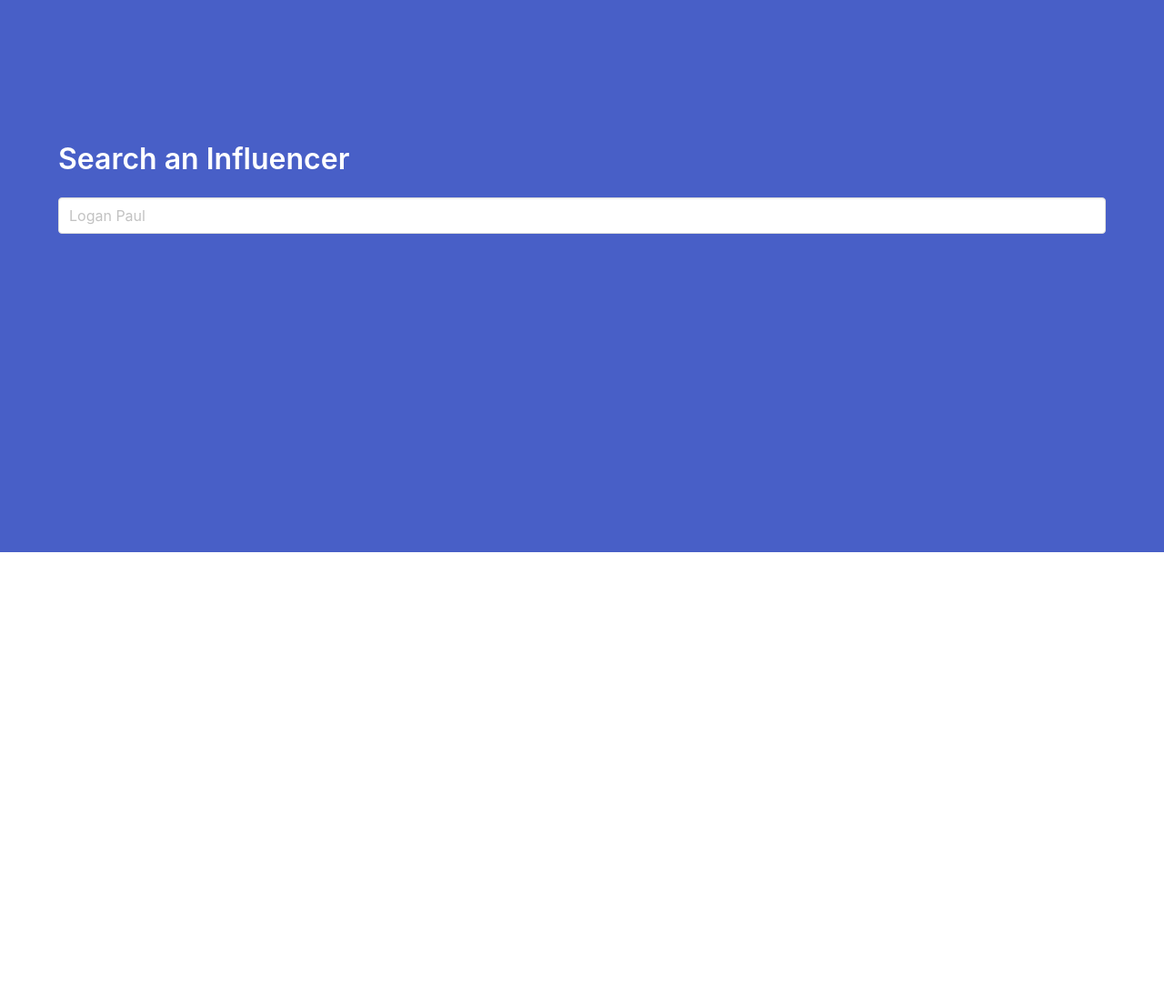
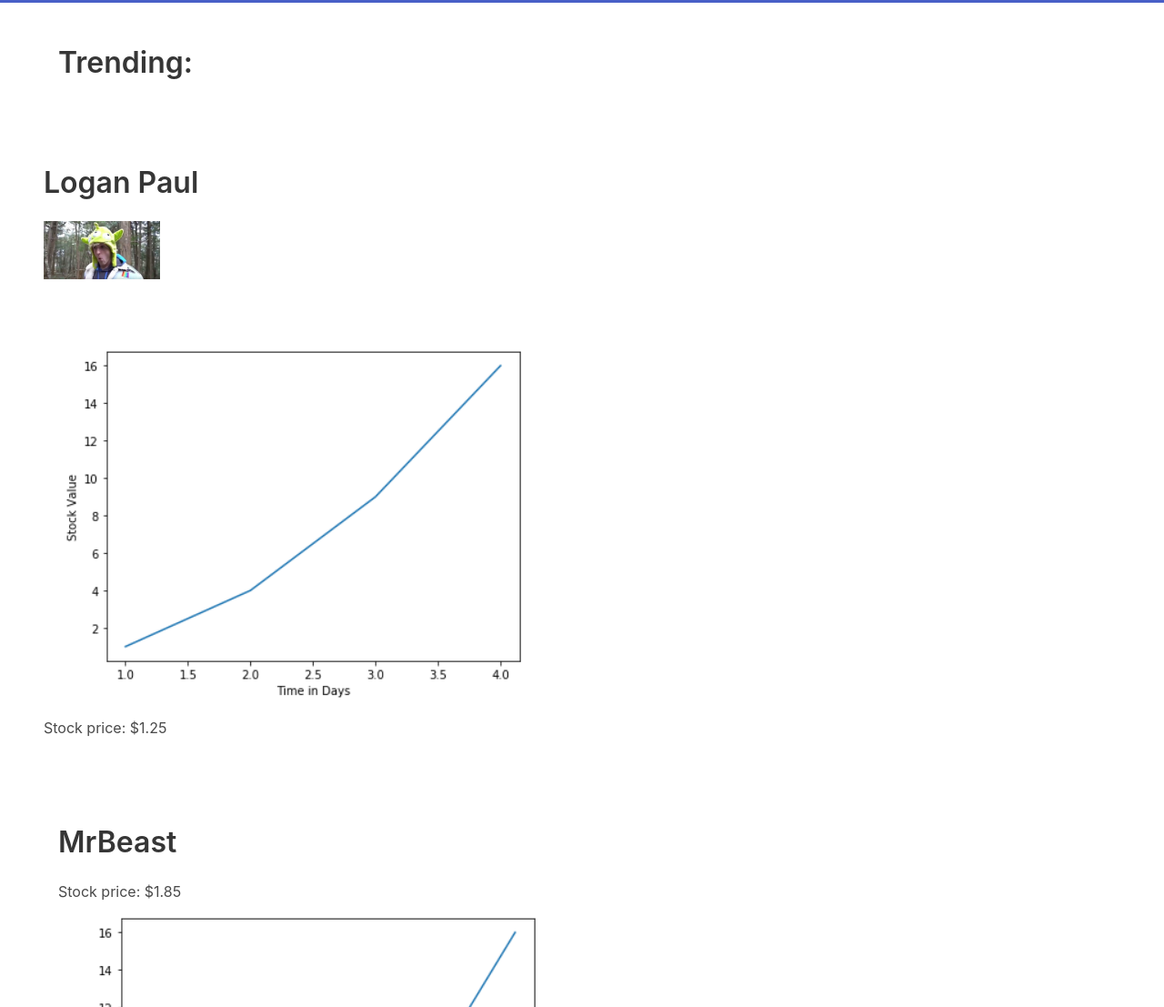
Before and after one commit to pranavsrihari123/PersonalProjects, a plain HTML site: page index.html in a window 1280 px wide. Shown: the part 249-1356 px from the top of the page at 91% size. Before the commit the page ends 856 px from the top, so only its background shows below. Drawn offline with nearby package versions, Linux system fonts and the light colour scheme.

Commit message:
added graphs

```diff
--- a/index.html
+++ b/index.html
@@ -8,15 +8,15 @@
   </style>
   <link rel="stylesheet" href="https://stackpath.bootstrapcdn.com/font-awesome/4.7.0/css/font-awesome.min.css">
   <link rel="stylesheet" href="https://cdnjs.cloudflare.com/ajax/libs/bulma/0.6.2/css/bulma.min.css">
-
+  <link rel="stylesheet" href="styles/index.css">
 </head>
 
 <body>
   <nav class="navbar" role="navigation" aria-label="main navigation" height="45">
   <div class="navbar-brand">
-    <a class="navbar-item">
+    <!-- <a class="navbar-item">
       <img src="inStocks.png" width="150">
-    </a>
+    </a> -->
 
     <a role="button" class="navbar-burger burger" aria-label="menu" aria-expanded="false" data-target="navbarBasicExample">
       <span aria-hidden="true"></span>
@@ -31,12 +31,12 @@
         Market
       </a>
 
-      <a class="navbar-item">
+      <a class="navbar-item" href="login">
         Login
       </a>
 
       <div class="navbar-item has-dropdown is-hoverable">
-        <a class="navbar-link">
+        <a class="navbar-link" href="account">
           My Account
         </a>
       </div>
@@ -48,7 +48,7 @@
           <a class="button is-primary">
             <strong>Sign up</strong>
           </a>
-          <a class="button is-light">
+          <a class="button is-light" href="login">
             Log in
           </a>
         </div>
@@ -57,7 +57,7 @@
   </div>
 </nav>
 
-<section class="hero is-link is-fullheight">
+<section class="hero is-link">
   <section class="hero-head is-primary"></section>
   <section class="hero-body">
     <div class="container">
@@ -71,6 +71,42 @@
 
 </section>
 
+<section class="below section-padding">
+    <!-- <h1 class="title is-1 page-hero-title bla">Trending</h1> -->
+    <section class="hero-body">
+        <div class="container">
+          <p class="title">
+            Trending:
+          </p>
+        </div>
+      </section>
+
+    <section class="hero-body">
+        <p class="title">Logan Paul</p>
+        <figure class="image is-128x128">
+          <img src="logan_paul.jpg">
+        </figure>
+          <img src="graph.png">
+        <p>Stock price: $1.25</p>
+
+    </section>
+
+    <section class="hero-body">
+        <div class="container">
+            <p class="title">MrBeast</p>
+            <p>Stock price: $1.85</p>
+        </div>
+          <img src="graph1.png">
+    </section>
+
+    <section class="hero-body">
+        <div class="container">
+            <p class="title">MrBeast</p>
+            <p>Stock price: $1.85</p>
+        </div>
+    </section>
+</section>
+
 </body>
 
 </html>
```
Also changed, not shown: graph.png (added), graph1.png (added), logan_paul.jpg (added).
